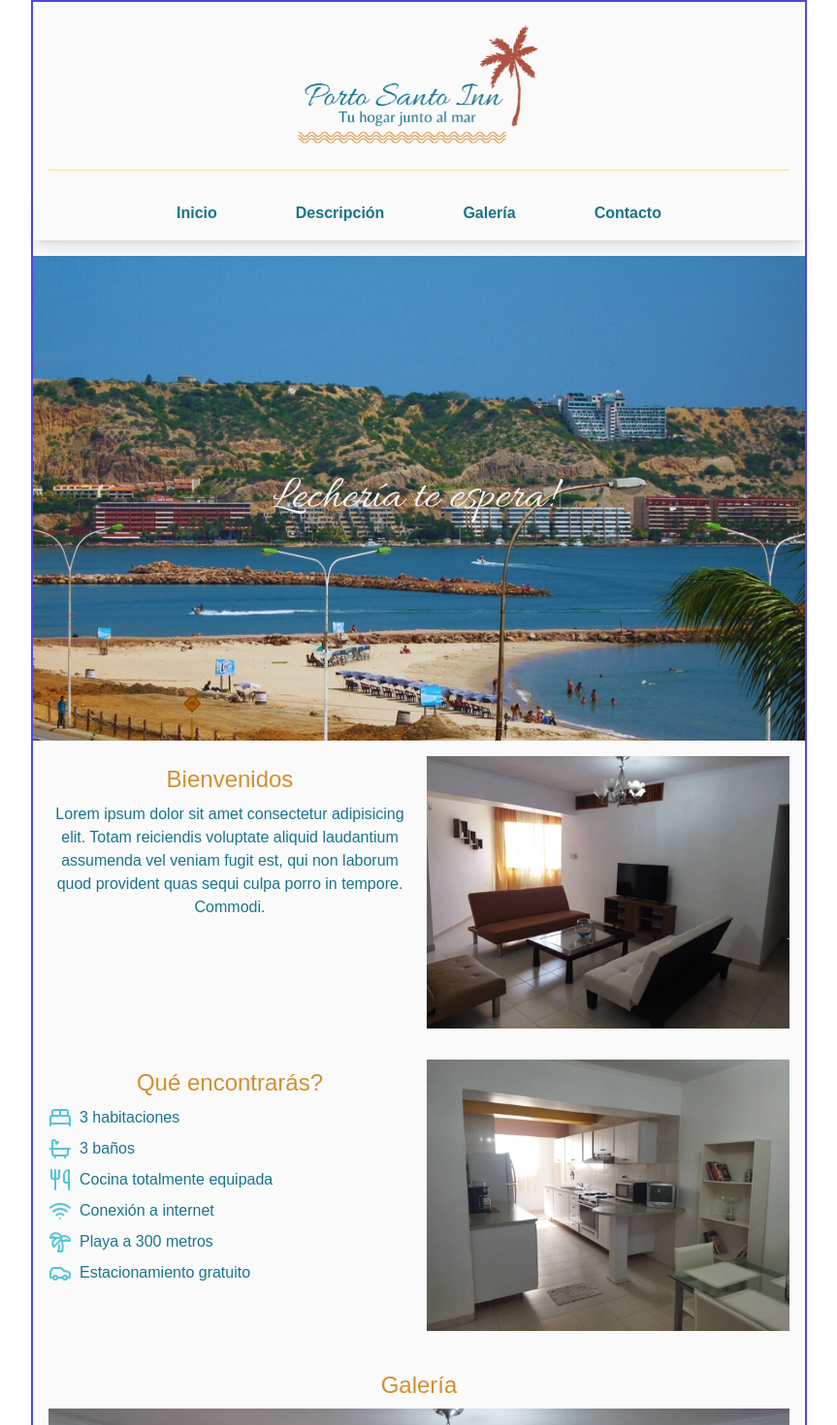
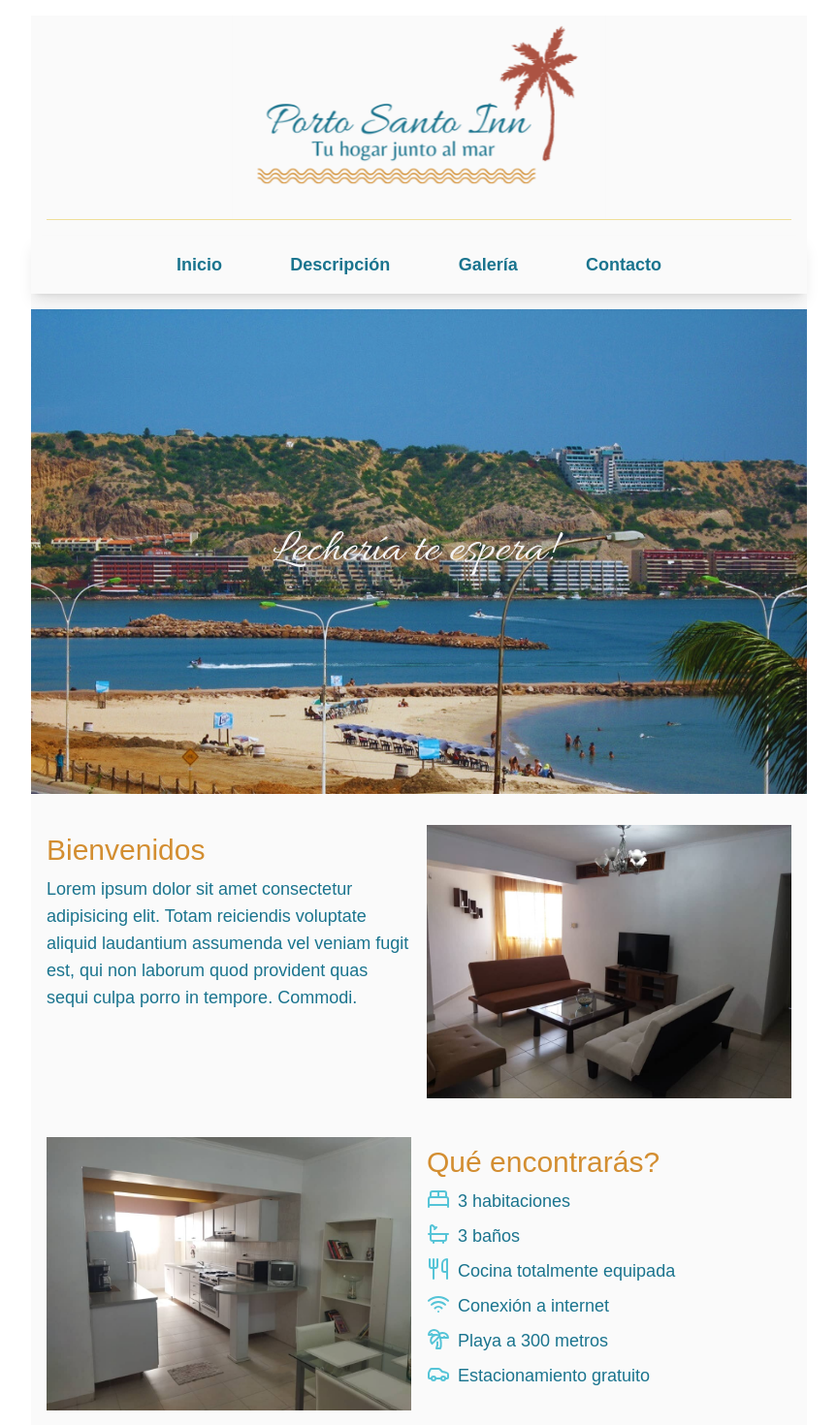
Before and after one commit to MsalgadoJ/rinconesbnb, a React (Vite) app: page / in a window 1280 px wide. Shown: the top 1470 px of the page at 97% size, without its empty margins (208-1071 px from the left). Built offline with nearby package versions, Linux system fonts and the light colour scheme; a web font is replaced by a local one.

Commit message:
fix cards direction. Added height to contact section

```diff
--- a/src/App.tsx
+++ b/src/App.tsx
@@ -22,7 +22,7 @@ function App() {
   };
 
   return (
-    <div className="bg-neutral-50 mx-auto border-solid border-2 border-indigo-600 text-center max-w-[800px]">
+    <div className="bg-neutral-50 mx-auto text-center max-w-[800px]">
       <Header />
       <Navbar
         handleScroll={handleScroll}
--- a/src/components/Card/Card.tsx
+++ b/src/components/Card/Card.tsx
@@ -3,15 +3,15 @@ import { Fade } from "react-awesome-reveal";
 export default function Card({
   title,
   children,
-  flexDirection = "",
+  flexDirection,
   imgSrc,
   imgAlt,
 }) {
   return (
-    <div className={`flex gap-4 flex-col sm:flex-row sm:${flexDirection}`}>
-      <div className="flex-1">
+    <div className={`flex gap-4 flex-col sm:${flexDirection}`}>
+      <div className="flex-1 sm:text-left">
         <Fade direction="down">
-          <h3 className="text-2xl text-secondary my-2">{title}</h3>
+          <h3 className="text-2xl text-secondary my-2 md:text-3xl">{title}</h3>
         </Fade>
         {children}
       </div>
--- a/src/components/contact/Contact.tsx
+++ b/src/components/contact/Contact.tsx
@@ -3,13 +3,16 @@ import { Fade } from "react-awesome-reveal";
 
 export default function Contact({ contactRef }) {
   return (
-    <div ref={contactRef} className="pt-4 pb-6 px-4 flex flex-col gap-2">
+    <div
+      ref={contactRef}
+      className="pt-4 pb-6 px-4 flex flex-col items-center justify-center gap-2 h-[300px]"
+    >
       <Fade direction="down">
-        <h3 className="text-2xl text-secondary">Haz una reserva</h3>
+        <h3 className="text-2xl text-secondary md:text-3xl">Haz una reserva</h3>
       </Fade>
       <Fade cascade>
-        <p className="text-primary">
-          No esperes mas y contáctanos{" "}
+        <p className="text-primary md:text-lg">
+          No esperes más y contáctanos{" "}
           <a
             href="https://wa.me/+584168840028"
             target="_blank"
@@ -18,7 +21,7 @@ export default function Contact({ contactRef }) {
             aquí
           </a>
         </p>
-        <p className="text-primary">
+        <p className="text-primary md:text-lg">
           Estaremos felices de atenderte y despejar todas tus dudas
         </p>
       </Fade>
--- a/src/components/gallery/gallery.tsx
+++ b/src/components/gallery/gallery.tsx
@@ -39,8 +39,8 @@ export default function gallery({ galleryRef }) {
       thumbnail: "/bedroom-3.jpeg",
     },
     {
-      original: "/bathroom-2.jpeg",
-      thumbnail: "/bathroom-2.jpeg",
+      original: "/bathroom-2.png",
+      thumbnail: "/bathroom-2.png",
       thumbnailHeight: 69,
     },
     // more images...
@@ -49,7 +49,7 @@ export default function gallery({ galleryRef }) {
   return (
     <div ref={galleryRef} className="p-4">
       <Fade direction="down">
-        <h3 className="text-2xl text-secondary my-2">Galería</h3>
+        <h3 className="text-2xl text-secondary my-4 md:text-3xl">Galería</h3>
       </Fade>
       <Fade>
         <ImageGallery
--- a/src/components/header/Header.tsx
+++ b/src/components/header/Header.tsx
@@ -5,7 +5,7 @@ export default function Header() {
   return (
     <header className="m-4 border-b border-neutralSand">
       <Fade>
-        <figure className="mx-auto w-72">
+        <figure className="mx-auto w-72 sm:w-96">
           <img src="/porto-logo.png" alt="porto santo logo" />
         </figure>
       </Fade>
--- a/src/components/navbar/NavLink.tsx
+++ b/src/components/navbar/NavLink.tsx
@@ -2,7 +2,7 @@ import React from "react";
 
 export default function NavLink({ link, name, handleScroll, domRef }) {
   return (
-    <li className="inline-block">
+    <li className="inline-block sm:text-lg">
       <a
         href={`#${link}`}
         onClick={() => handleScroll(domRef.current)}
--- a/src/components/overview/Overview.tsx
+++ b/src/components/overview/Overview.tsx
@@ -4,10 +4,15 @@ import { Fade } from "react-awesome-reveal";
 
 export default function Overview({ overviewRef }) {
   return (
-    <div className="p-4 flex flex-col gap-8" ref={overviewRef}>
-      <Card title="Bienvenidos" imgSrc="/living-1.jpeg" imgAlt="sala de estar">
+    <div className="p-4 mt-4 flex flex-col gap-8 sm:gap-10" ref={overviewRef}>
+      <Card
+        title="Bienvenidos"
+        imgSrc="/living-1.jpeg"
+        imgAlt="sala de estar"
+        flexDirection="flex sm:flex-row"
+      >
         <Fade delay={200}>
-          <p className="text-primary">
+          <p className="text-primary md:text-lg">
             Lorem ipsum dolor sit amet consectetur adipisicing elit. Totam
             reiciendis voluptate aliquid laudantium assumenda vel veniam fugit
             est, qui non laborum quod provident quas sequi culpa porro in
@@ -19,11 +24,11 @@ export default function Overview({ overviewRef }) {
         title="Qué encontrarás?"
         imgSrc="/living-2.png"
         imgAlt="sala de estar"
-        flexDirection="flex-row-reverse"
+        flexDirection="flex sm:flex-row-reverse"
       >
-        <ul className="flex flex-col gap-2">
-          <Fade cascade delay={50}>
-            <li className="flex gap-2 text-primary">
+        <ul className="flex flex-col gap-2 md:text-lg">
+          <Fade cascade>
+            <li className="flex gap-2 text-primary ">
               <BedDouble color="#55c4d7" /> 3 habitaciones
             </li>
             <li className="flex gap-2 text-primary">
```
Also changed, not shown: public/bathroom-2.jpeg (deleted), public/bathroom-2.png (added).
